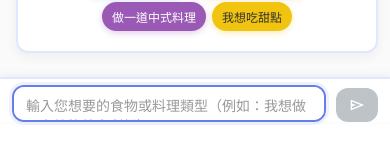
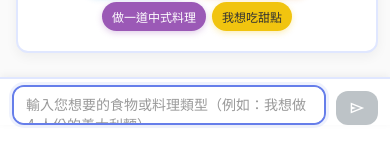
Before and after one commit to Kevin42127/chefai, a Vue app in the folder frontend/: page / in a window 390 px wide. Shown: the part 227-394 px from the top of the page. Built offline with nearby package versions, Linux system fonts and the light colour scheme; no server answers.

Commit message:
調整移動端輸入框初始高度，避免佔用過多空間

```diff
--- a/frontend/src/styles/main.css
+++ b/frontend/src/styles/main.css
@@ -1715,6 +1715,18 @@ body {
     display: block;
   }
 
+  .input-wrapper {
+    display: flex;
+    gap: 10px;
+    align-items: flex-end;
+  }
+
+  .chat-input {
+    flex: 1;
+    min-height: auto;
+    height: auto;
+  }
+
   .message-content {
     max-width: 80%;
   }
@@ -1768,6 +1780,9 @@ body {
   .chat-input {
     padding: 10px 14px;
     font-size: 15px;
+    min-height: 44px;
+    height: 44px;
+    line-height: 1.4;
   }
 
   .send-button {
@@ -1933,6 +1948,9 @@ body {
   .chat-input {
     padding: 8px 12px;
     font-size: 14px;
+    min-height: 40px;
+    height: 40px;
+    line-height: 1.4;
   }
 
   .send-button {
```
